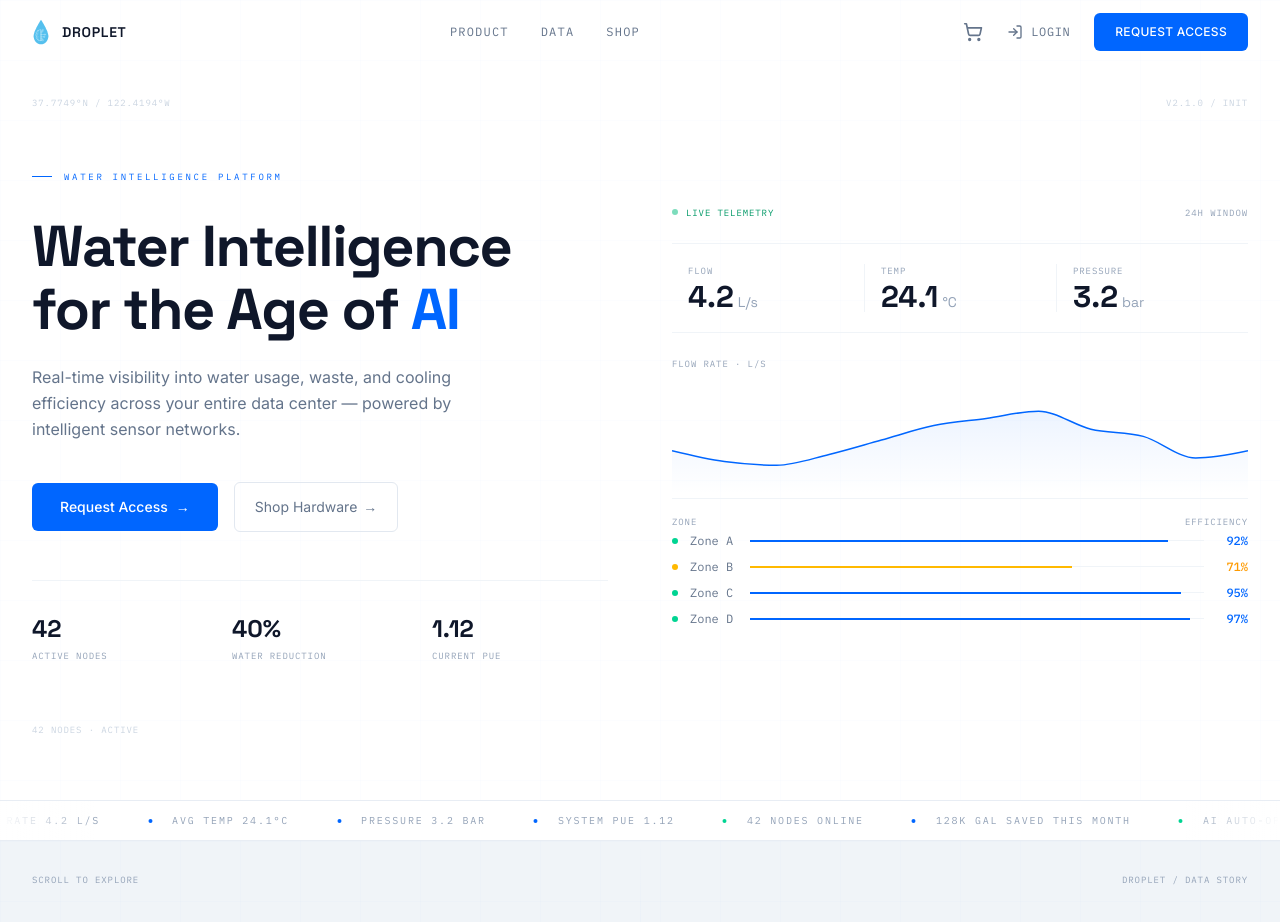
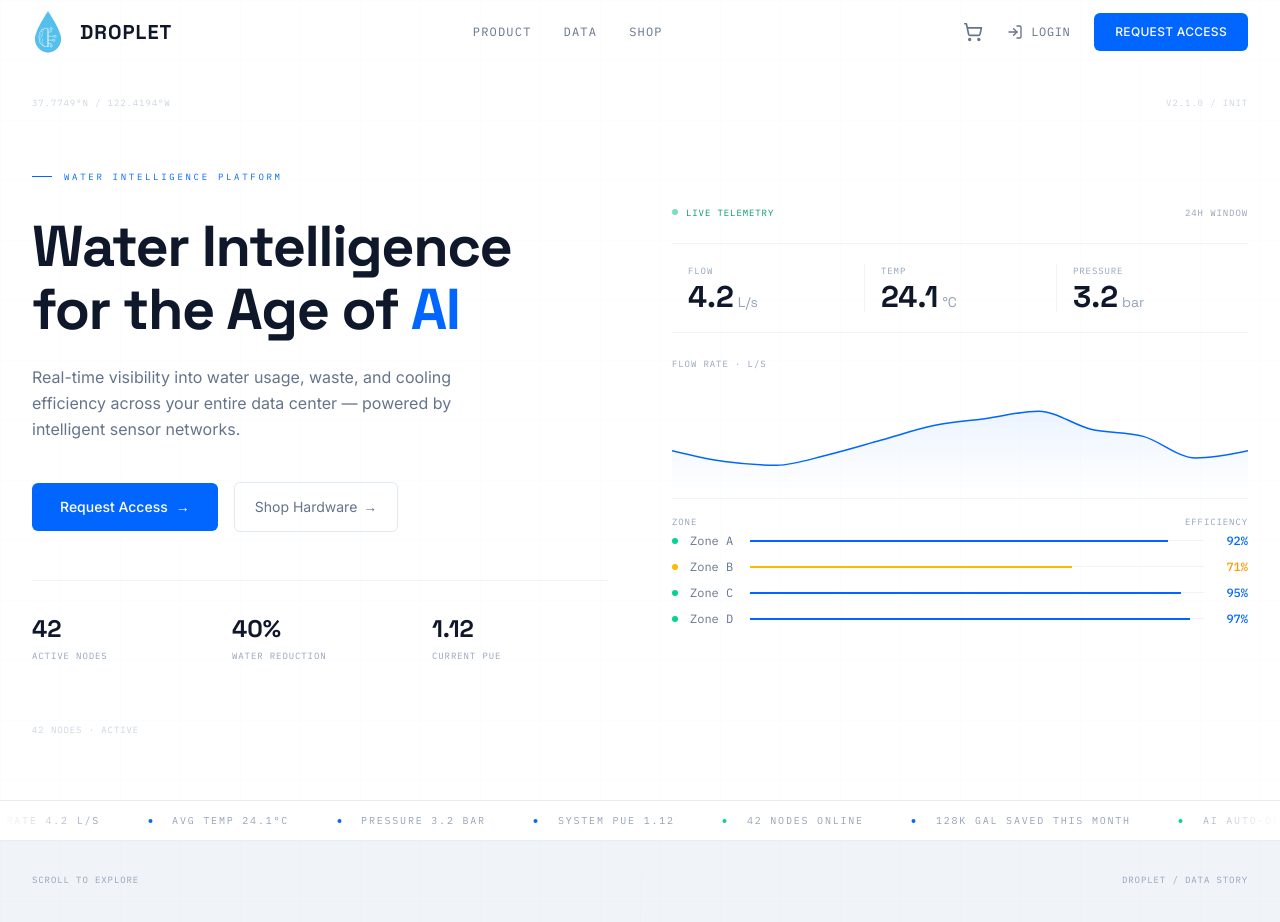
Before and after one commit to Lecraw/droplet_pro, a Next.js app: page / in a window 1280 px wide. Shown: the top 922 px of the page. Built offline with nearby package versions, Linux system fonts and the light colour scheme.

Commit message:
fix TypeScript error in alerts page

```diff
--- a/src/app/contact/page.tsx
+++ b/src/app/contact/page.tsx
@@ -15,8 +15,8 @@ const team = [
     email: "29leoh@students.harker.org",
   },
   {
-    role: "Chief Financial Officer",
-    abbr: "CFO",
+    role: "Chief Operating Officer",
+    abbr: "COO",
     name: "Bazigh Tahirzad",
     email: "27bazight@students.harker.org",
   },
--- a/src/components/Navbar.tsx
+++ b/src/components/Navbar.tsx
@@ -40,15 +40,15 @@ export default function Navbar() {
       <div className="max-w-7xl mx-auto px-6 lg:px-8">
         <div className="flex items-center justify-between h-16">
           {/* Logo */}
-          <Link href="/" className="flex items-center gap-3">
+          <Link href="/" className="flex items-center gap-4">
             <Image
               src="/droplet-logo.svg"
               alt="Droplet"
-              width={18}
-              height={25}
+              width={32}
+              height={44}
               className="object-contain"
             />
-            <span className="font-[family-name:var(--font-display)] font-semibold text-sm tracking-wider uppercase text-[#0F172A]">
+            <span className="font-[family-name:var(--font-display)] font-bold text-xl tracking-wider uppercase text-[#0F172A]">
               Droplet
             </span>
           </Link>
```
Also changed, not shown: 1 other file (tests, documents, lock files or other folders).
